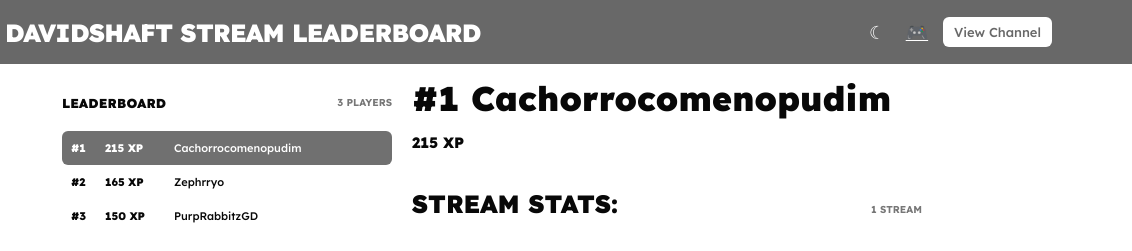
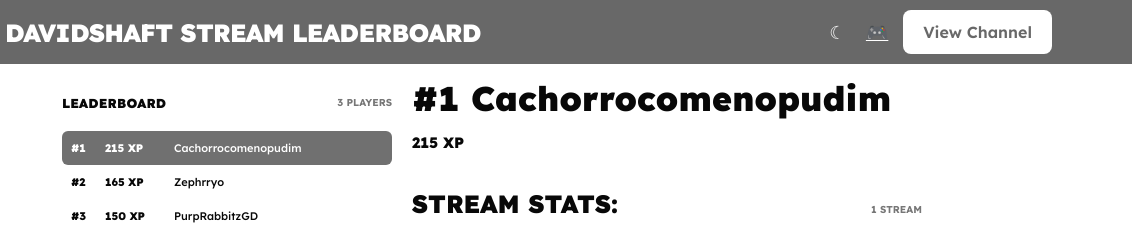
Before and after one commit to d-gdps/DavidshaftStreamLeaderboard, a plain HTML site: page index.html in a window 1280 px wide. Shown: the top 251 px of the page, 148-1280 px from the left. Drawn offline with nearby package versions, Linux system fonts and the light colour scheme.

Commit message:
Update main.css

```diff
--- a/main.css
+++ b/main.css
@@ -98,11 +98,12 @@ body {
 }
 
 .channel-button {
-  padding: 7px 11px;
-  border-radius: 6px;
+  padding: 12px 20px;
+  border-radius: 8px;
   background: #fff;
   color: #686868;
-  font-size: 13px;
+  font-size: 16px;
+  font-weight: 600;
   text-decoration: none;
   white-space: nowrap;
 }
```
